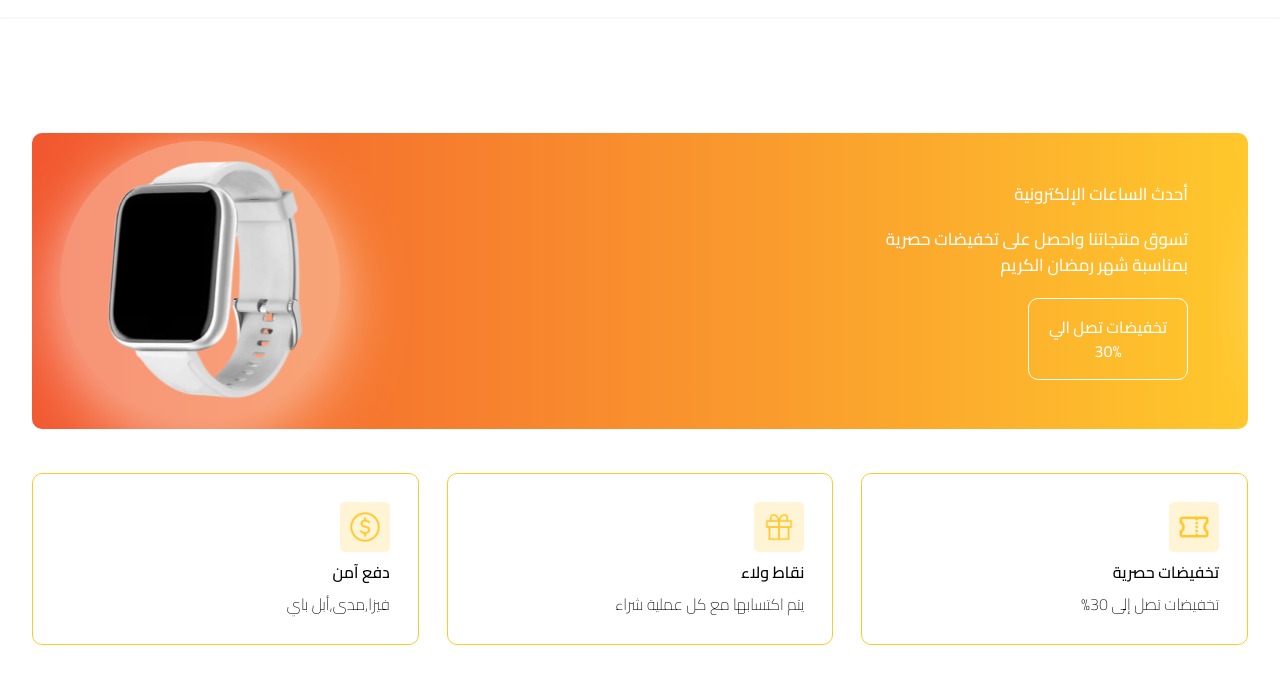
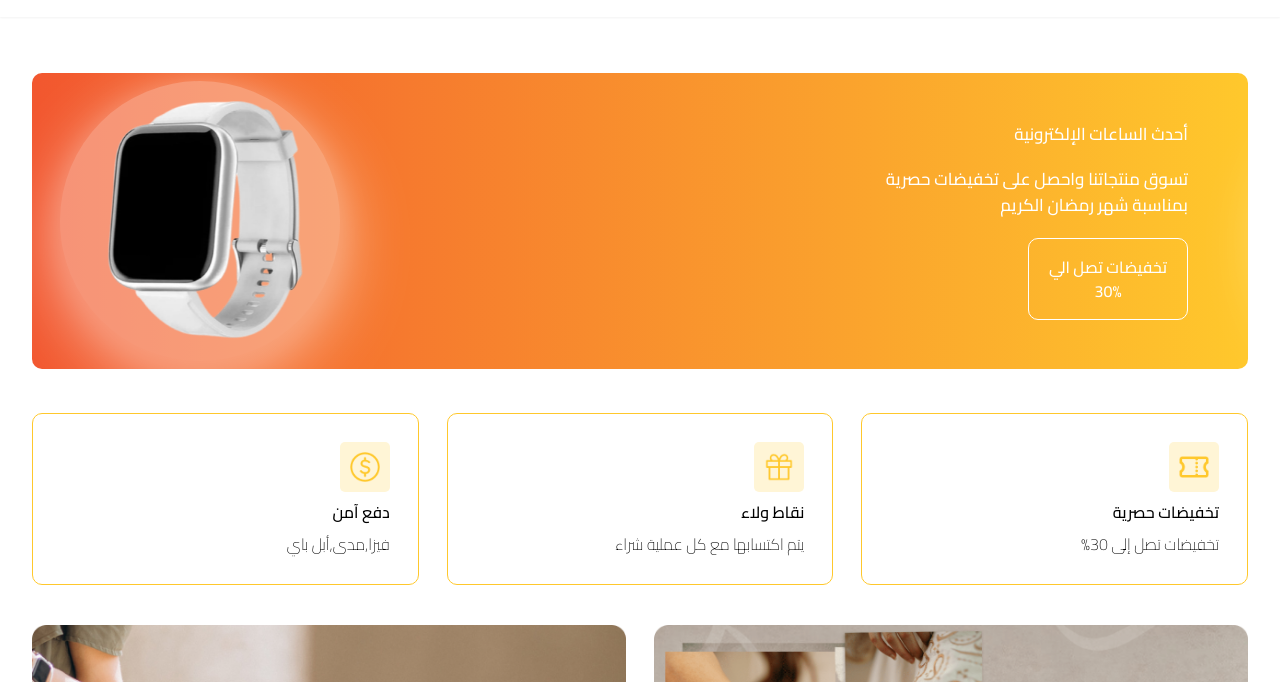
Before and after one commit to AbdoNayer/Store, a plain HTML site: page index.html in a window 1280 px wide. Shown: the part 65-747 px from the top of the page. Drawn offline with nearby package versions, Linux system fonts and the light colour scheme.

Commit message:
fix-home

```diff
--- a/index.html
+++ b/index.html
@@ -277,7 +277,7 @@
     </div>
 
     <!-- Slider Head -->
-    <div class="main-body-slider relative overflow-hidden mt-[60px]" id="Home">
+    <div class="main-body-slider relative overflow-hidden" id="Home">
       <div class="container">
         <div id="sliderHome" class="owl-carousel owl-theme sliderHome">
           <div
```
